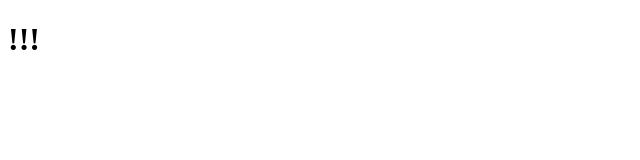
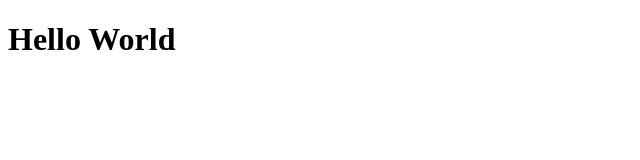
Before and after one commit to VolodymyrPylypchuk/landingWithSasha, a plain HTML site: page index.html in a window 1280 px wide. Shown: the whole page, without its empty margins (0-640 px from the left). Drawn offline with Linux system fonts and the light colour scheme.

Commit message:
VSCode commitment

```diff
--- a/index.html
+++ b/index.html
@@ -7,6 +7,6 @@
     <title>Document</title>
 </head>
 <body>
-    <h1>!!!</h1>
+    <h1>Hello World</h1>
 </body>
 </html>
```
